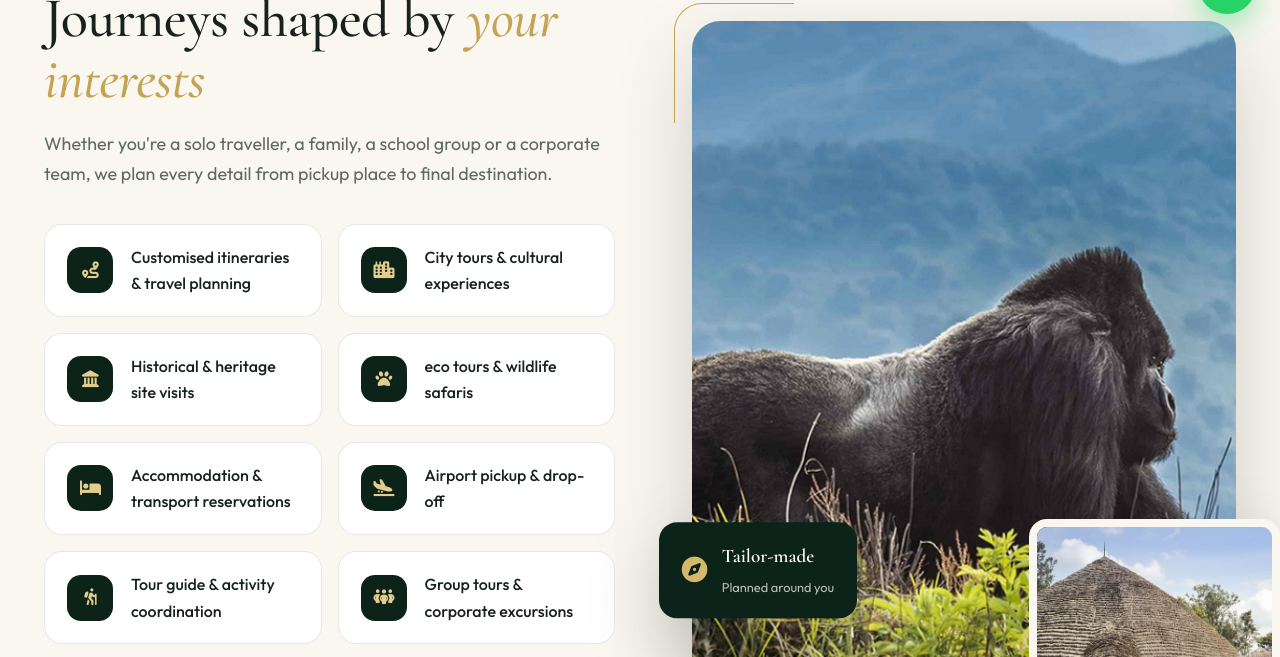
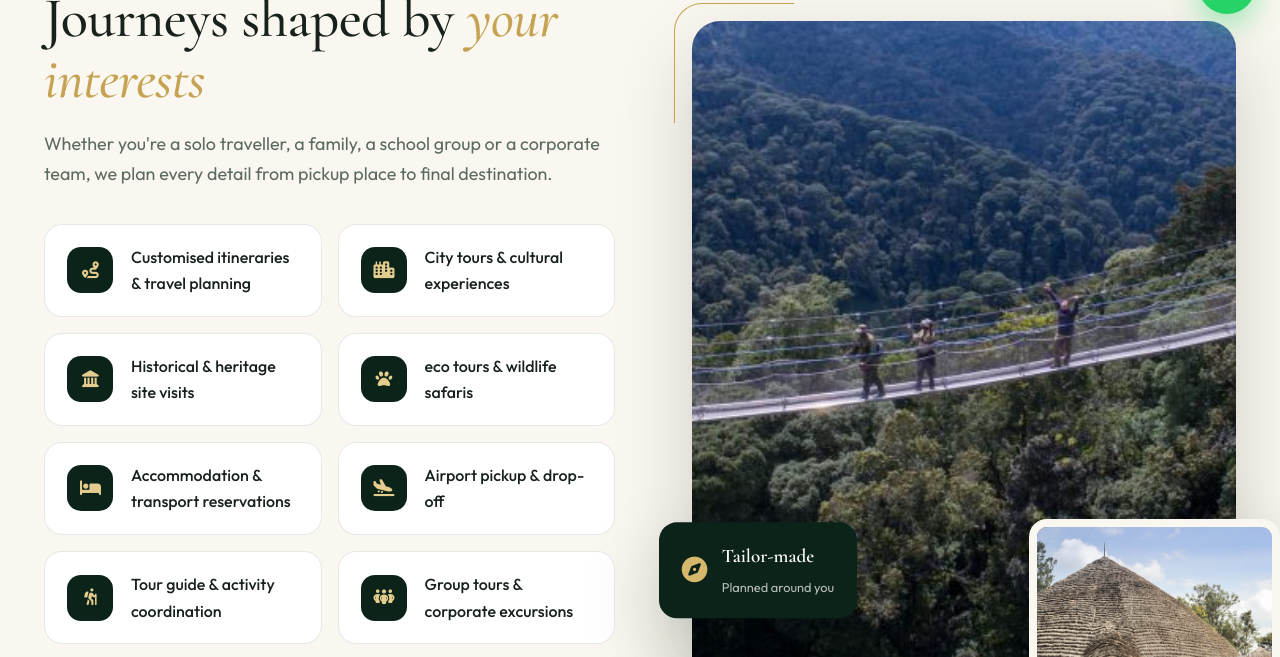
Before and after one commit to muragwa/serene-moments, a plain HTML site: page tours.html in a window 1280 px wide. Shown: the part 762-1419 px from the top of the page. Drawn offline with nearby package versions, Linux system fonts and the light colour scheme.

Commit message:
Update image source in tours.html

```diff
--- a/tours.html
+++ b/tours.html
@@ -73,7 +73,7 @@
         </div>
         <div class="split-media" data-reveal="right">
           <span class="frame"></span>
-          <img class="img-main" src="volcano.jpg" alt="Tourists on the canopy walkway in Nyungwe Forest" loading="lazy" />
+          <img class="img-main" src="canopy-700x430.jpg" alt="Tourists on the canopy walkway in Nyungwe Forest" loading="lazy" />
           <img class="img-float" src="king.jpg" alt="Safari game drive in Akagera National Park" loading="lazy" />
           <div class="badge-float"><i class="fas fa-compass"></i><div><strong>Tailor-made</strong><span>Planned around you</span></div></div>
         </div>
```
